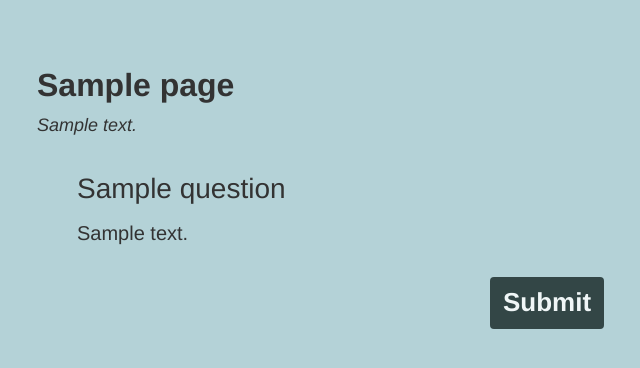
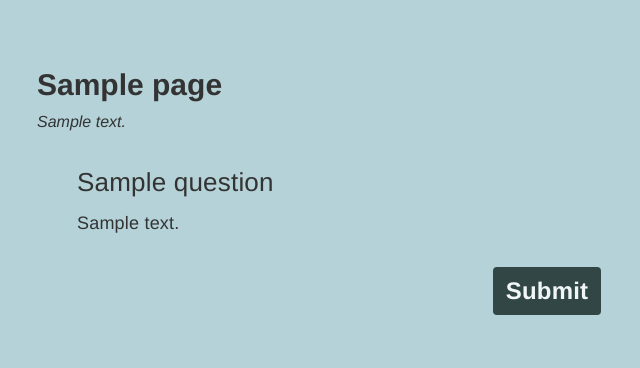
Before and after one commit to Tartar-san/QuestionnaireApp, a Django app: template templates/Lottery.html in a window 1280 px wide. Shown: the top 368 px of the page, without its empty margins (93-733 px from the left). Run offline with Django 3.2, Linux system fonts and the light colour scheme; the template is opened without the code that fills it: most values are stand-ins (such as "Sample title", 1, 10 or a date in 2020); some libraries are stand-ins or nearby versions.

Commit message:
decrease font size by 2 px more

```diff
--- a/static/poll/css/styles.css
+++ b/static/poll/css/styles.css
@@ -1,6 +1,7 @@
 input, form, .btn {
     /*font-size: 24px*/
-    font-size: 20px;
+    font-size: 18px;
+    letter-spacing: 0.2px;
 }
 
 input[type="radio"], input[type="checkbox"] {
@@ -34,7 +35,7 @@ label{
 .btn {
     opacity: 0.8;
     /*font-size: 30px;*/
-    font-size: 26px;
+    font-size: 24px;
     font-weight: bold;
     background-color: #132423;
     color:white;
@@ -59,26 +60,26 @@ ul {
 
 .question-heading {
     /*font-size: 36px;*/
-    font-size: 32px;
+    font-size: 30px;
     font-weight: bold
 }
 
 h1.page-heading {
     /*font-size: 36px;*/
-    font-size: 32px;
+    font-size: 30px;
     font-weight: bold
 }
 
 p.page-text {
     /*font-size: 22px;*/
-    font-size: 18px;
+    font-size: 16px;
     font-style: italic;
     margin-bottom: 30px
 }
 
 .question-text {
     /*font-size: 32px;*/
-    font-size: 28px;
+    font-size: 26px;
     margin-top: 20px;
     margin-bottom: 10px;
 
```
